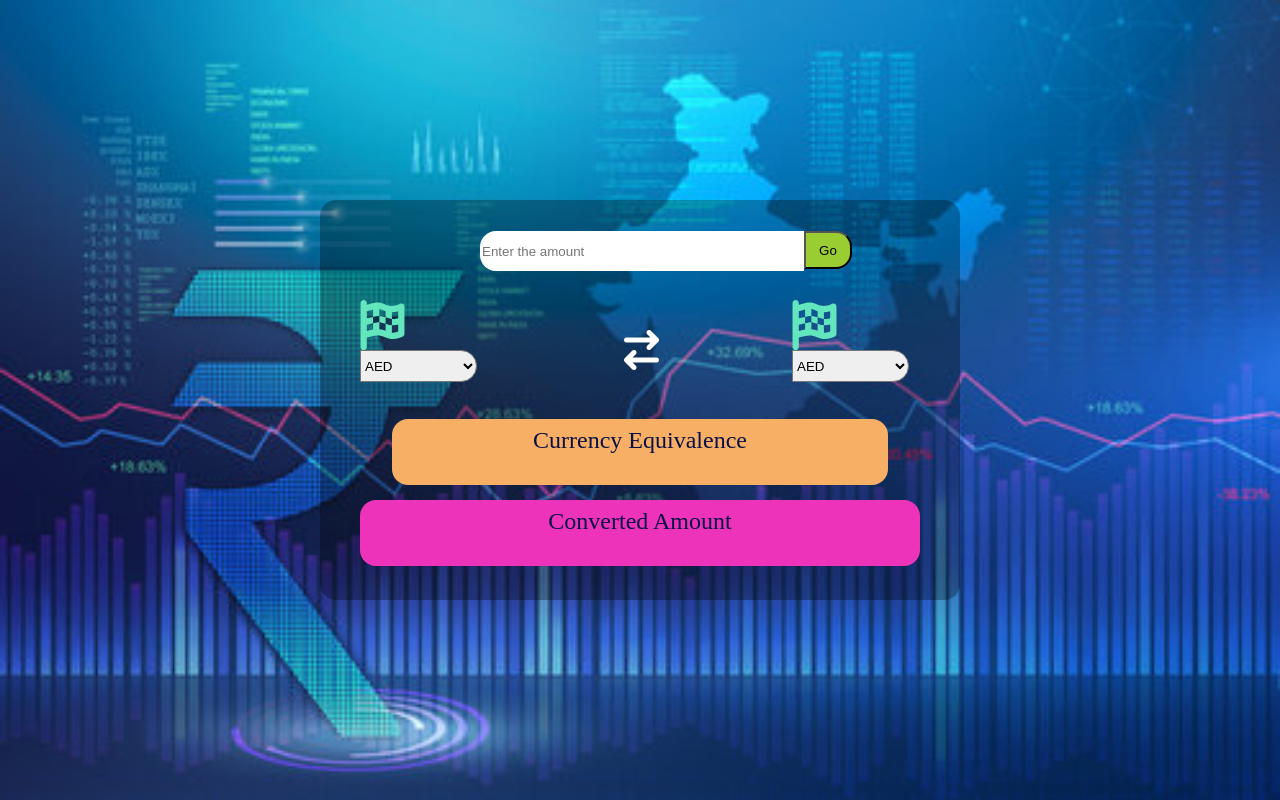
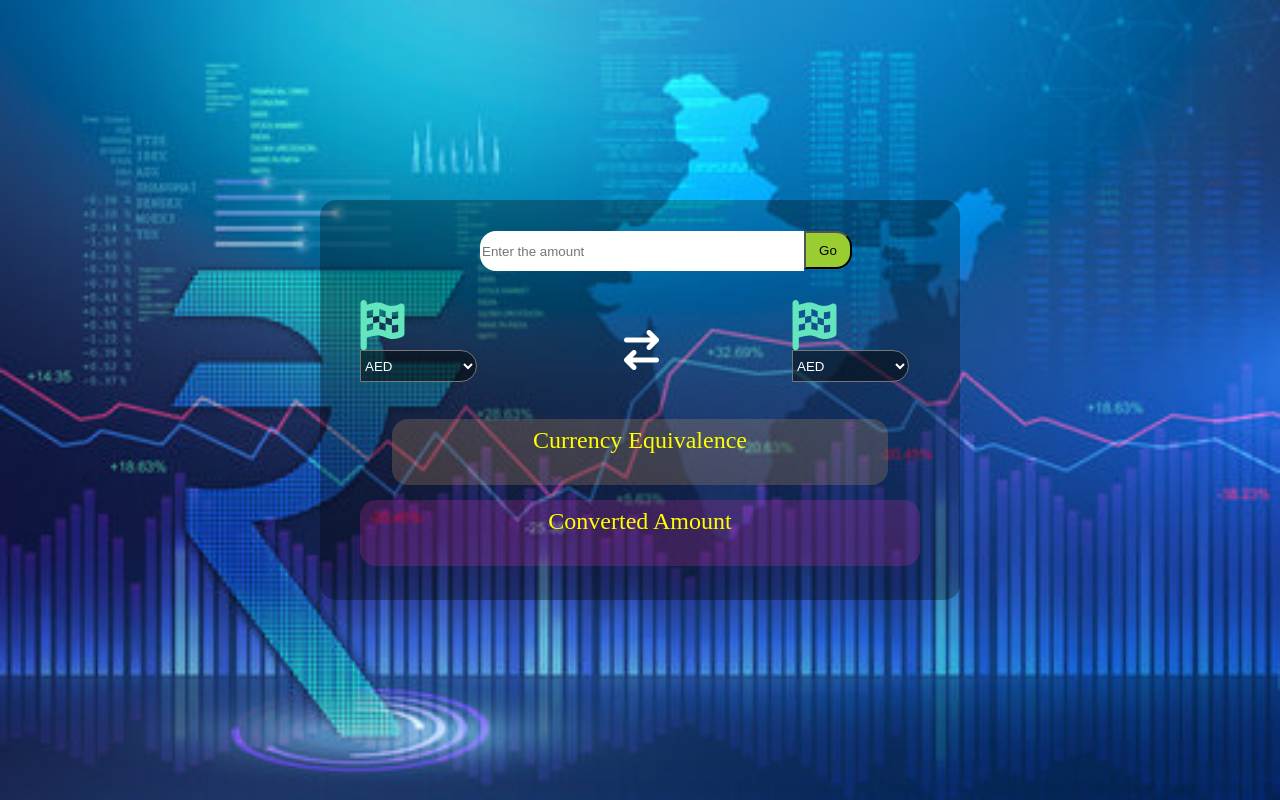
Before and after one commit to Vivekanand-Yadav7/Curreny_converter_website, a plain HTML site: page index.html in a window 1280 px wide. Drawn offline with Linux system fonts and the light colour scheme.

Commit message:
opacity solved

```diff
--- a/style.css
+++ b/style.css
@@ -56,8 +56,8 @@ input{
     height: 50%;
     margin-top: 3%;
     border-radius: 2vh;
-    background-color: #f6af65;
-    color:#0a1045 ;
+    background-color: rgba(246, 175, 101, 0.2);
+    color:yellow ;
     text-align: center;
     font-size: 3vh;
     padding: 1vh;
@@ -66,8 +66,8 @@ input{
     border-radius: 2vh;
     width: 85%;
     height: 50%;
-    background-color: #ed33b9;
-    color:#0a1045 ;
+    background-color: rgba(237, 51, 185, 0.2);
+    color:yellow ;
     text-align: center;
     font-size: 3vh;
     padding: 1vh;
@@ -84,11 +84,12 @@ input{
 #from  select{
     width: 90%;
     height: 30%;
-    color: black;
+    color: white;
     border-top-right-radius: 2vh;
     border-bottom-right-radius: 2vh;
     cursor: pointer;
     outline: none;
+    background-color: rgba(2, 5, 3, 0.5);
 }
 #to img{
     width: 35%;
@@ -97,11 +98,12 @@ input{
 #to  select{
     width: 90%;
     height: 30%;
-    color: black;
+    color: white;
     border-top-right-radius: 2vh;
     border-bottom-right-radius: 2vh;
     cursor: pointer;
     outline: none;
+    background-color: rgba(2, 5, 3, 0.5);
 }
 #logo{
     display: flex;
```
